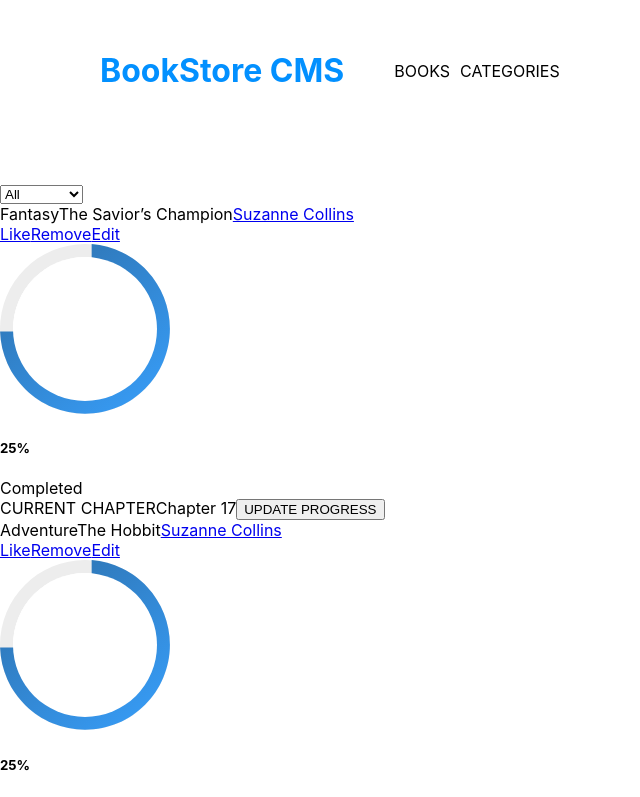
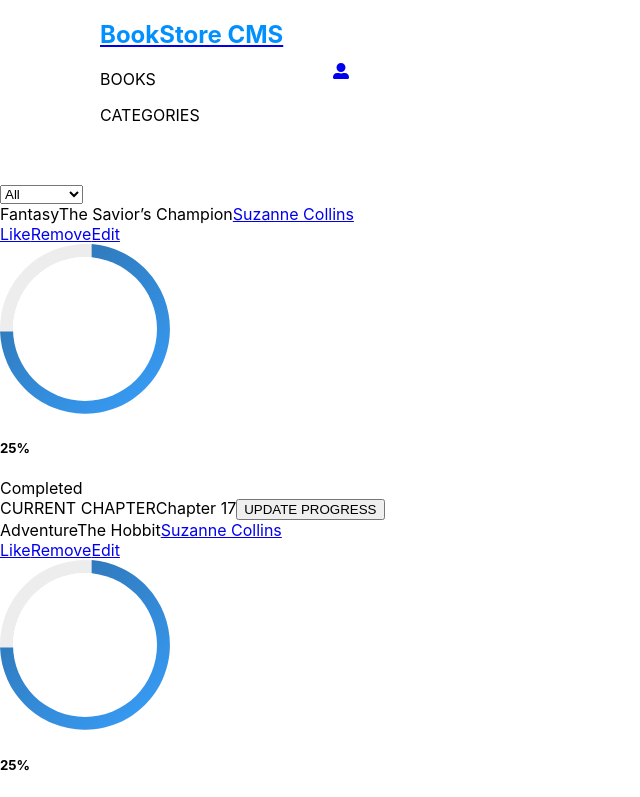
Before and after one commit to RICKCOYL/Book-store, a React (Create React App) app: page / in a window 1280 px wide. Shown: the top 797 px of the page, without its empty margins (0-640 px from the left). Built offline with nearby package versions, Linux system fonts and the light colour scheme.

Commit message:
Create navbar component

```diff
--- a/src/components/Navbar.js
+++ b/src/components/Navbar.js
@@ -1,11 +1,30 @@
 import React from 'react';
+import Navbar from 'react-bootstrap/Navbar';
+import Nav from 'react-bootstrap/Nav';
+import { FontAwesomeIcon } from '@fortawesome/react-fontawesome';
+import { faUserAlt } from '@fortawesome/free-solid-svg-icons';
 
-const Navbar = () => (
-  <div className="nav-bar">
-    <h1>BookStore CMS</h1>
-    <p className="nav-books">BOOKS</p>
-    <p className="nav-cat">CATEGORIES</p>
-  </div>
+const NavBar = () => (
+  <Navbar
+    className="nav-bar d-flex justify-content-between align-items-center"
+    expand="lg"
+  >
+    <div className="d-flex align-items-center">
+      <Navbar.Brand className="font-weight-bold" href="#home">
+        <h1>BookStore CMS</h1>
+      </Navbar.Brand>
+
+      <p className="nav-books">BOOKS</p>
+      <p className="nav-cat">CATEGORIES</p>
+    </div>
+    <div className="user-icon">
+      <Nav.Link className="linkText mr-5" href="/quote">
+        {' '}
+        <FontAwesomeIcon className="user-icon" icon={faUserAlt} />
+      </Nav.Link>
+    </div>
+
+  </Navbar>
 );
 
-export default Navbar;
+export default NavBar;
```
